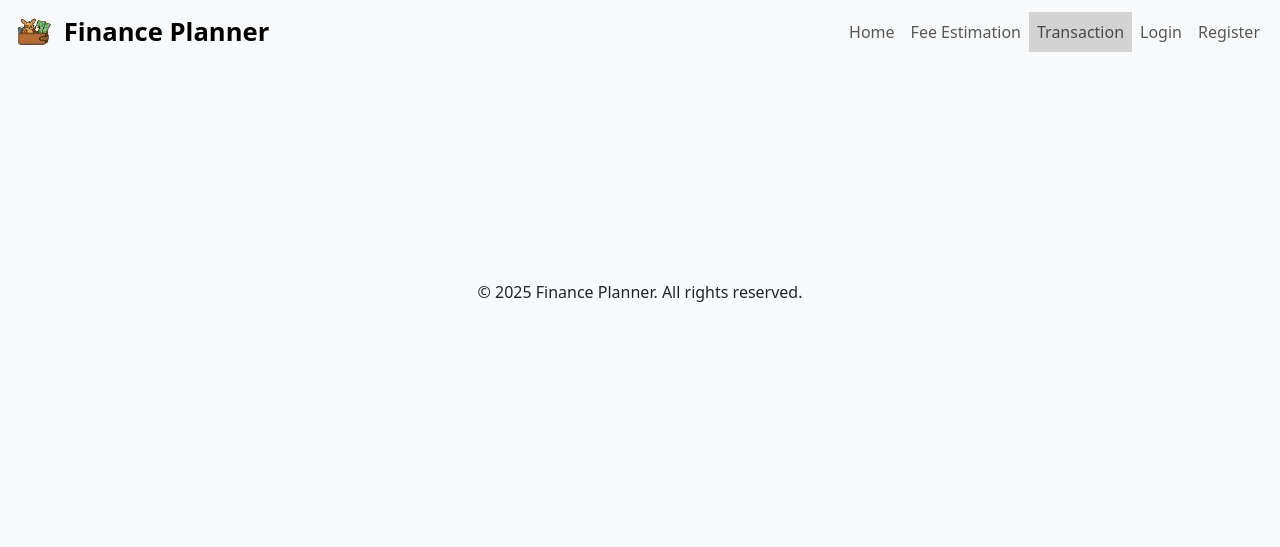
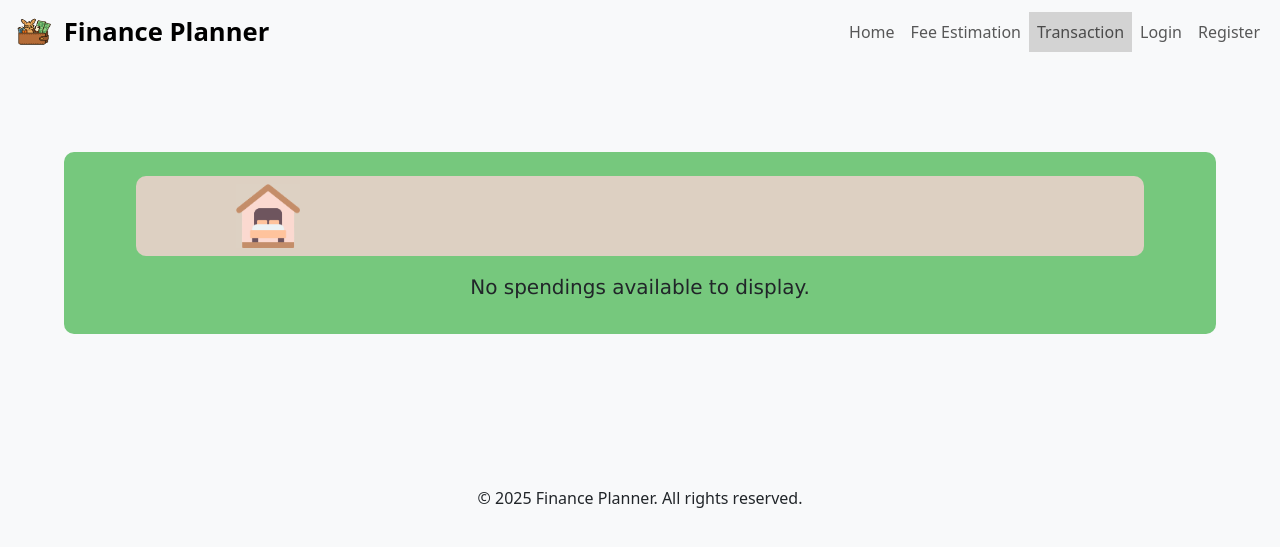
Before and after one commit to Dave-114-P/CITS5505-finance_planner, a Flask app: page /transaction in a window 1280 px wide. Shown: the top 547 px of the page. Run offline with Flask 3, Linux system fonts and the light colour scheme.

Commit message:
add some elements to transaction.html

```diff
--- a/app/templates/transaction.html
+++ b/app/templates/transaction.html
@@ -2,5 +2,39 @@
 
 {% block title %}Fee Estimation{% endblock %}
 {% block content %}
+<section>
+    <!-- Top spending -->
+    <div class="container-fluid mb-4" style="background-color: #76c87d; border-radius: 10px; padding: 1rem;">
+        <h2 class="header_font ms-2">
 
+        </h2>
+            <div class="row justify-content-center align-items-center mx-auto mt-2"
+                style="background-color: #ddd0c2; width: 90%; border-radius: 10px; padding: 0.5rem;">
+
+                <!-- Category Image -->
+                <div class="col-3 d-flex align-items-center justify-content-center" style="padding: 0;">
+                    <img
+                        src="{{ url_for('static', filename='image/icon/accommodation.png') }}"
+                        alt=""
+                        style="max-height: 4rem;"
+                    >
+                </div>
+
+                <!-- Category Info -->
+                <div class="col-6 d-flex flex-column justify-content-center">
+                    <h3 class="header_font mb-1 fs-6 smaller_font">
+                        <strong></strong>
+                    </h3>
+                    <p class="text_font mb-0 fs-6 smaller_font">
+                    </p>
+                </div>
+
+                <!-- Percentage Spending -->
+                <div class="col-3 d-flex align-items-center justify-content-center text_font fs-6 smaller_font">
+
+                </div>
+            </div>
+            <p class="text-center text_font mt-3 fs-5">No spendings available to display.</p>
+    </div>
+</section>
 {% endblock %}
```
